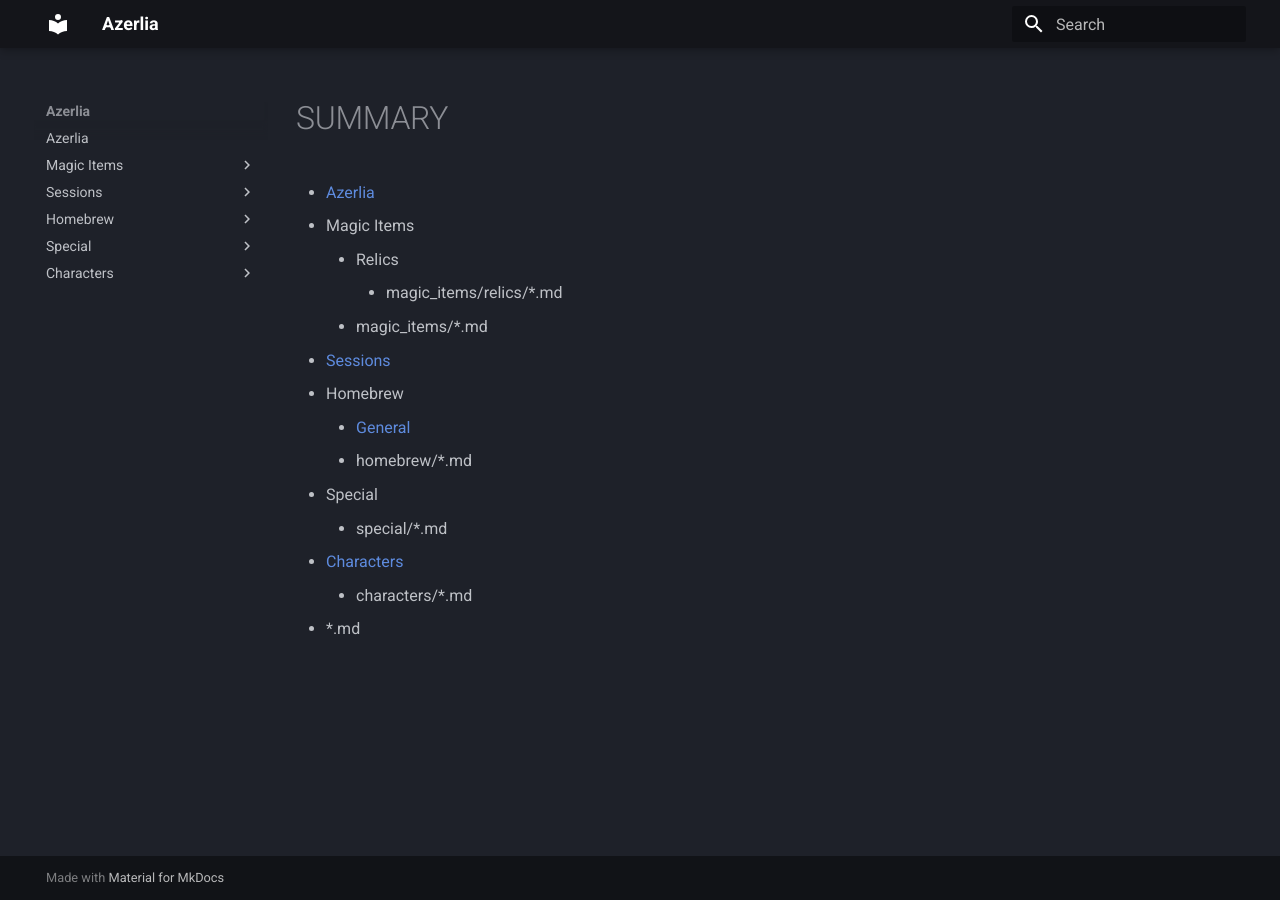
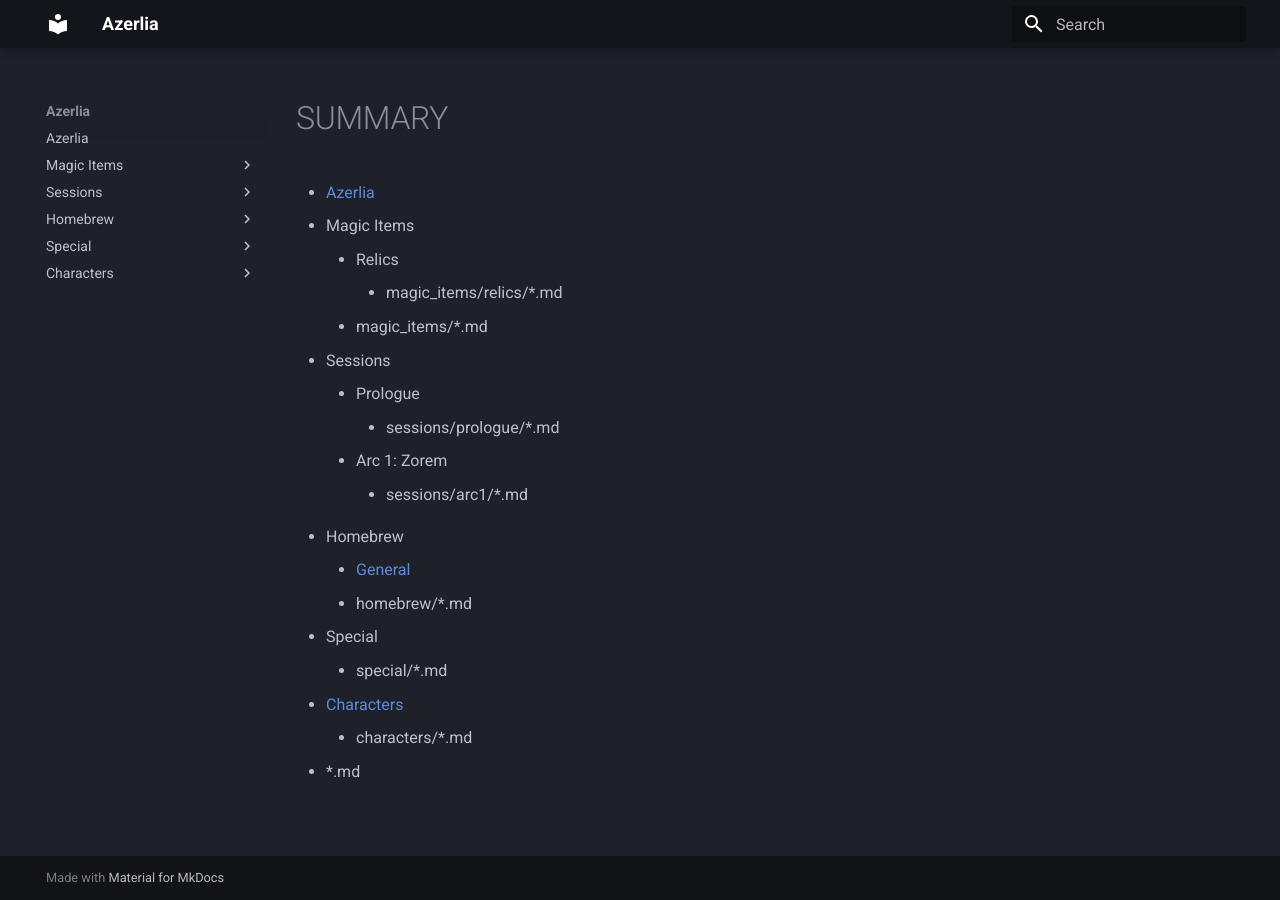
Before and after one commit to Zolmy/azerlia, an MkDocs documentation site: the page built from docs/SUMMARY.md, in a window 1280 px wide. Built offline with MkDocs 1.6.1 and Material for MkDocs 9.7.7, drawn with Linux system fonts in a browser that asks for light colours.

Commit message:
organize sessions

```diff
--- a/docs/SUMMARY.md
+++ b/docs/SUMMARY.md
@@ -3,7 +3,11 @@
     - Relics
         - magic_items/relics/*.md
     - magic_items/*.md
-- [Sessions](sessions/)
+- Sessions
+    - Prologue
+        - sessions/prologue/*.md
+    - Arc 1: Zorem
+        - sessions/arc1/*.md
 - Homebrew
     - [General](homebrew/general.md)
     - homebrew/*.md
```
Also changed, not shown: docs/sessions/arc1/session-09.md (added, +4 -0 lines), docs/sessions/arc1/session-10.md (added, +4 -0 lines), docs/sessions/arc1/session-11.md (added, +3 -0 lines), docs/sessions/session-09.md (deleted, +0 -3 lines), docs/sessions/session-10.md (deleted, +0 -3 lines), docs/sessions/arc1/session-03.md (renamed from docs/sessions/session-03.md), docs/sessions/arc1/session-04.md (renamed from docs/sessions/session-04.md), docs/sessions/arc1/session-05.md (renamed from docs/sessions/session-05.md), docs/sessions/arc1/session-06.md (renamed from docs/sessions/session-06.md), docs/sessions/arc1/session-07.md (renamed from docs/sessions/session-07.md), docs/sessions/arc1/session-08.md (renamed from docs/sessions/session-08.md), docs/sessions/prologue/session-01.md (renamed from docs/sessions/session-01.md), docs/sessions/prologue/session-02.md (renamed from docs/sessions/session-02.md).
